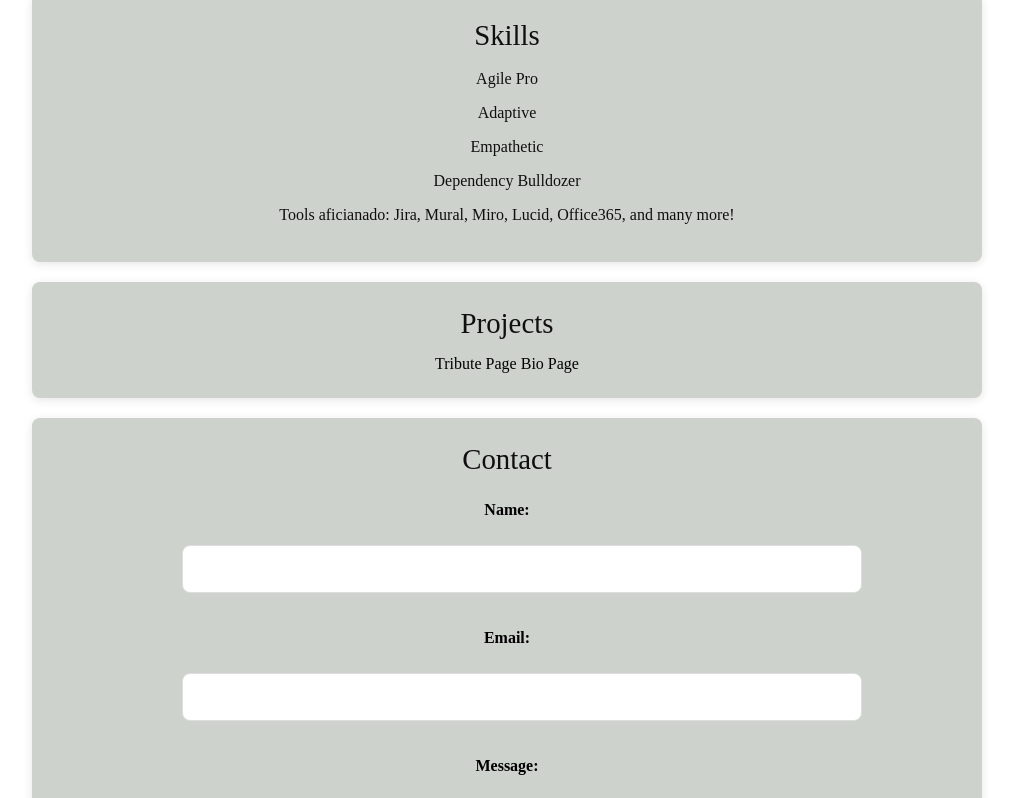
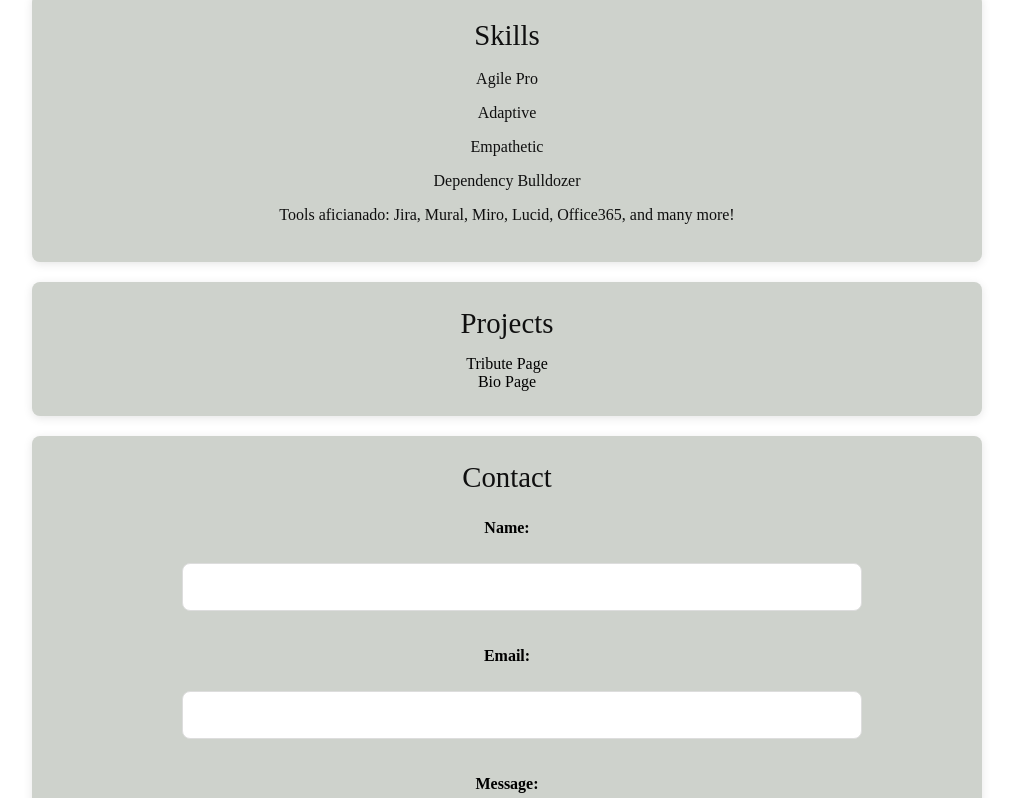
Before and after one commit to amcgowan23/personal_portfolio, a plain HTML site: page index.html in a window 1280 px wide. Shown: the part 644-1442 px from the top of the page, without its empty margins (133-1146 px from the left). Drawn offline with Linux system fonts and the light colour scheme.

Commit message:
updated css page with flex-wrap

```diff
--- a/index.html
+++ b/index.html
@@ -58,9 +58,16 @@
     </section>
     <section id="projects">
         <h2>Projects</h2>
-        <a href="file:///C:/phase1project/index.html">Tribute Page</a>
-        <a href="file:///C:/bio_project/bio.html">Bio Page</a>
-
+                <div class="col-md-4">
+                    <div class="card">
+                      <p><a href="file:///C:/phase1project/index.html">Tribute Page</a></p>
+                    </div>
+                </div>
+              <div class="col-md-4">
+                     <div class="card">
+                      <p><a href="file:///C:/bio_project/bio.html">Bio Page</a></p>
+                    </div>
+                </div>
     </section>
     <section id="contact">
         <h2>Contact</h2>
--- a/styles.css
+++ b/styles.css
@@ -166,3 +166,6 @@ a{
       font-size: 1.4rem;
     }
   }
+body {
+    flex-wrap: wrap;
+}
```
